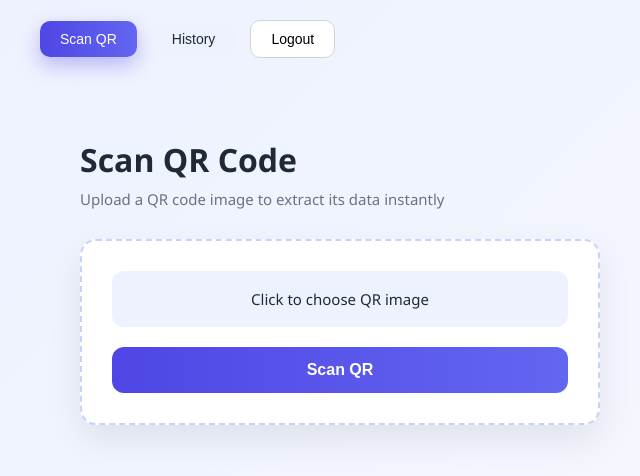
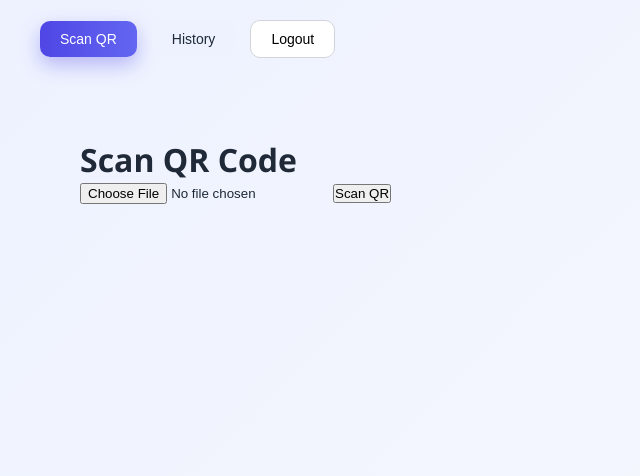
Before and after one commit to Manishapoojary1/qr-code-upload-scan-system, a React (Create React App) app in the folder frontend/: page /upload in a window 1280 px wide. Shown: the top 476 px of the page, without its empty margins (0-640 px from the left). Built offline with nearby package versions, Linux system fonts and the light colour scheme.

Commit message:
Update UploadQR.js

```diff
--- a/frontend/src/pages/UploadQR.js
+++ b/frontend/src/pages/UploadQR.js
@@ -18,6 +18,8 @@ function UploadQR() {
       }
 
       const formData = new FormData();
+
+
       formData.append("qrImage", file);
 
       const res = await api.post("/scan/upload", formData, {
@@ -27,6 +29,7 @@ function UploadQR() {
       });
 
       setResult(res.data.qrValue);
+
     } catch (err) {
       console.error(err.response?.data || err.message);
       setError("QR scanning failed");
@@ -38,35 +41,21 @@ function UploadQR() {
       <Navbar />
 
       <div className="upload-page">
-        <h1 className="upload-title">Scan QR Code</h1>
-        <p className="upload-subtitle">
-          Upload a QR code image to extract its data instantly
-        </p>
+        <h1>Scan QR Code</h1>
 
         {error && <div className="upload-error">{error}</div>}
 
-        <div className="upload-area">
-          <input
-            type="file"
-            id="qrUpload"
-            onChange={(e) => setFile(e.target.files[0])}
-          />
+        <input
+          type="file"
+          accept="image/*"
+          onChange={(e) => setFile(e.target.files[0])}
+        />
 
-          <label htmlFor="qrUpload" className="upload-label">
-            {file ? file.name : "Click to choose QR image"}
-          </label>
-
-          <button className="upload-btn" onClick={upload}>
-            Scan QR
-          </button>
-        </div>
+        <button onClick={upload}>Scan QR</button>
 
         {result && (
-          <div className="upload-result">
-            <span>QR Result</span>
-            <a href={result} target="_blank" rel="noreferrer">
-              {result}
-            </a>
+          <div>
+            <strong>Result:</strong> {result}
           </div>
         )}
       </div>
```
